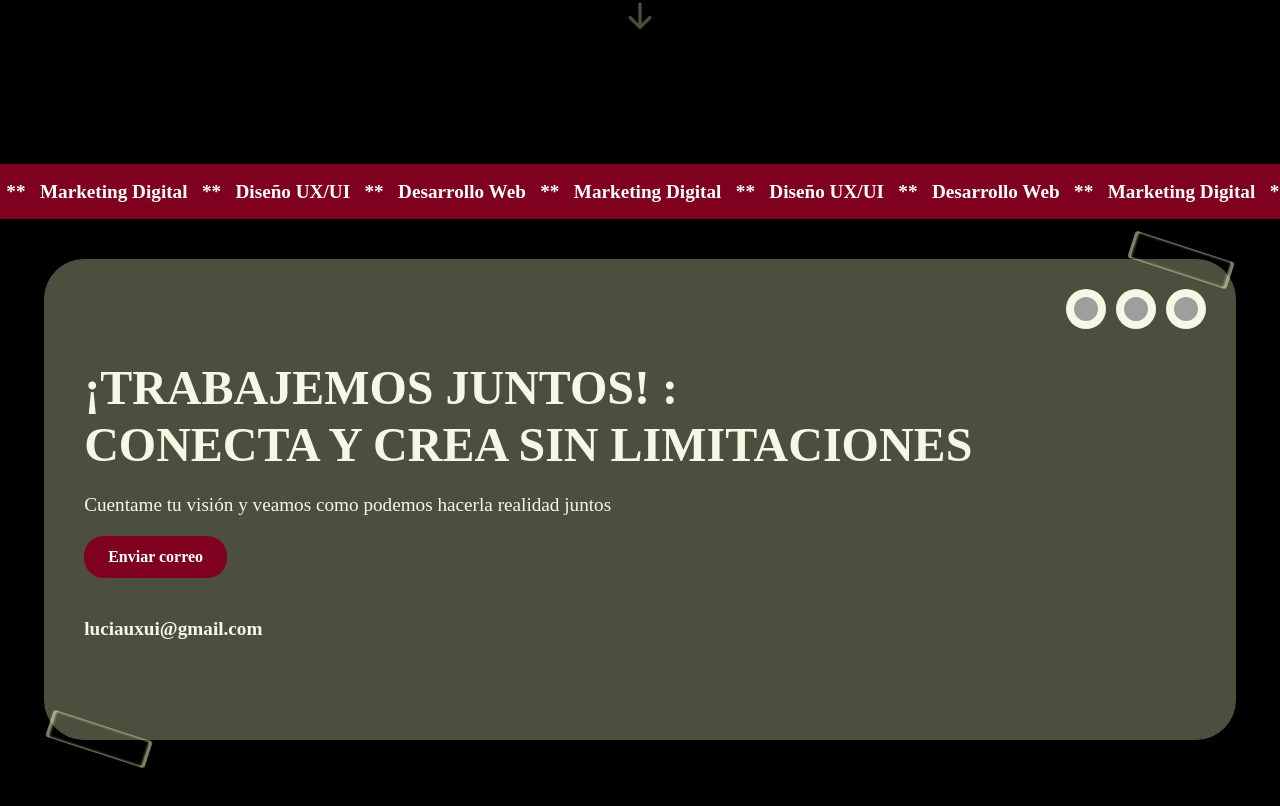
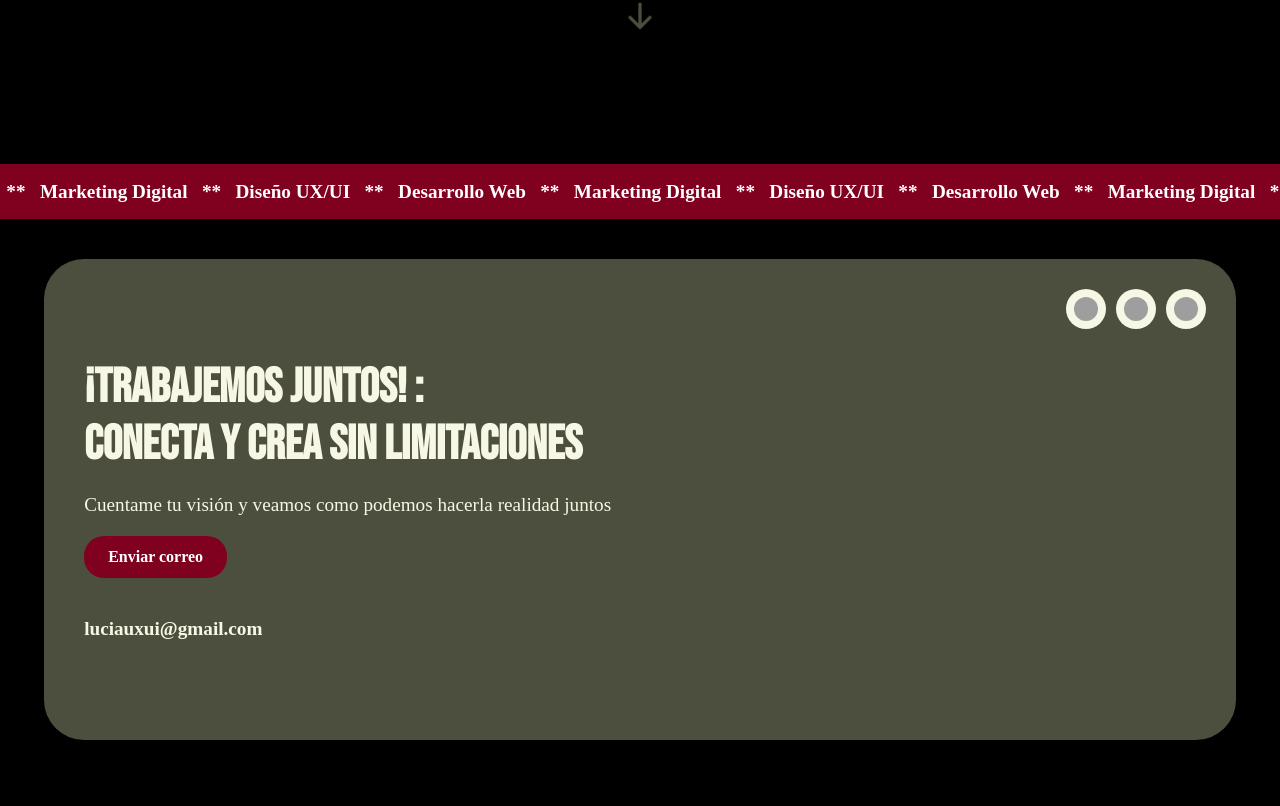
Before and after one commit to luulaa13/portfolio, a React (Vite) app: page /portfolio in a window 1280 px wide. Shown: the part 558-1364 px from the top of the page. Built offline with nearby package versions, Linux system fonts and the light colour scheme; no server answers; grey boxes are pictures that could not be loaded; a web font is replaced by a local one.

Commit message:
Update Portfolio.css

```diff
--- a/src/style/Portfolio.css
+++ b/src/style/Portfolio.css
@@ -38,7 +38,7 @@
   }
 
   .hero-text {
-   color: var(--text);
+   color: white;
     font-family: 'Bebas Neue', sans-serif;
   }
   .hero-text h1{
@@ -154,6 +154,7 @@
   font-size: 3rem;
   margin-bottom: 20px;
   line-height: 1.2;
+  font-family: 'Bebas Neue', sans-serif;
 }
 
 .contacto-section p {
@@ -222,35 +223,3 @@
     font-size: 1rem;
   }
 }
-
-
-.contacto-section::before,
-.contacto-section::after {
-  content: "";
-  position: absolute;
-  width: 100px;
-  height: 28px;
-  background: transparent;
-  border-left: 2px solid rgba(255, 255, 200, 0.5);
-  border-right: 2px solid rgba(255, 255, 200, 0.5);
-  border-radius: 3px;
-  box-shadow:
-    inset 1px 0 3px rgba(255, 255, 200, 0.7),
-    inset -1px 0 3px rgba(255, 255, 200, 0.7);
-  pointer-events: none;
-  z-index: 5;
-}
-
-/* Celo arriba a la derecha */
-.contacto-section::before {
-  top: -13px;
-  right: 3px;
-  transform: rotate(18deg);
-}
-
-/* Celo abajo a la izquierda */
-.contacto-section::after {
-  bottom: -13px;
-  left: 3px;
-  transform: rotate(18deg);
-}
```
